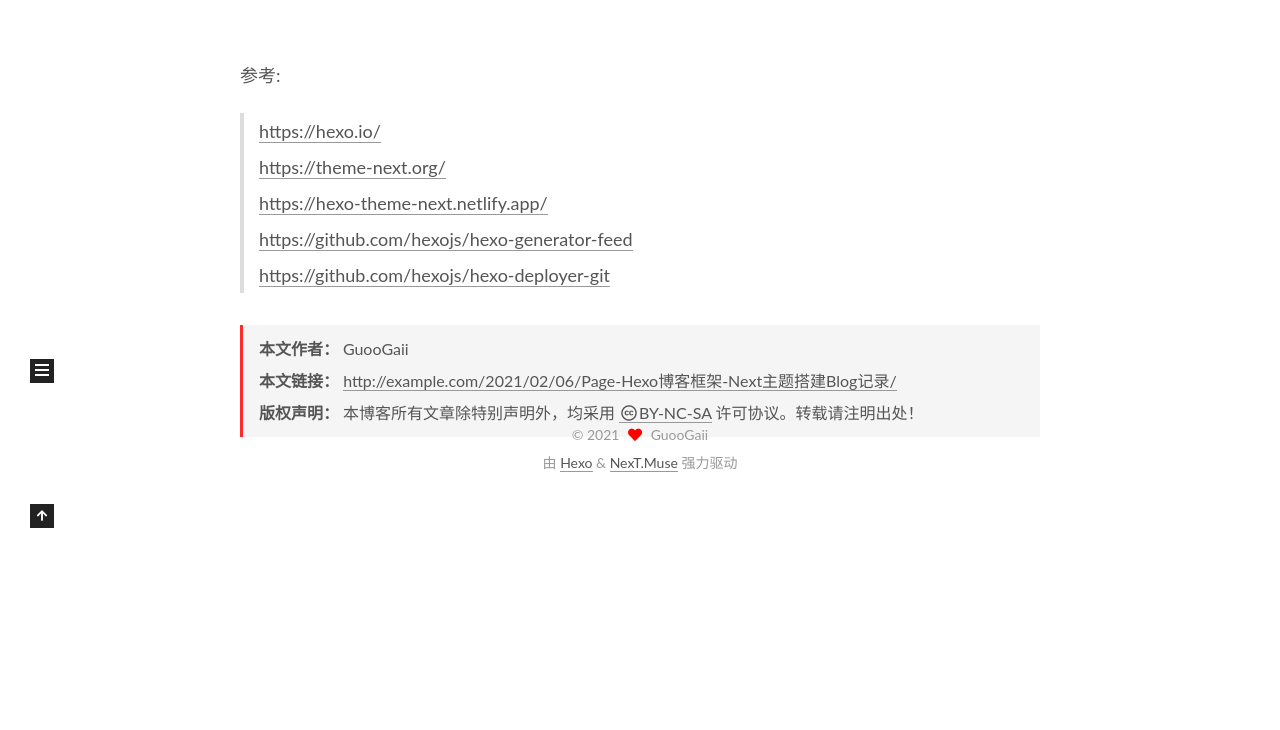
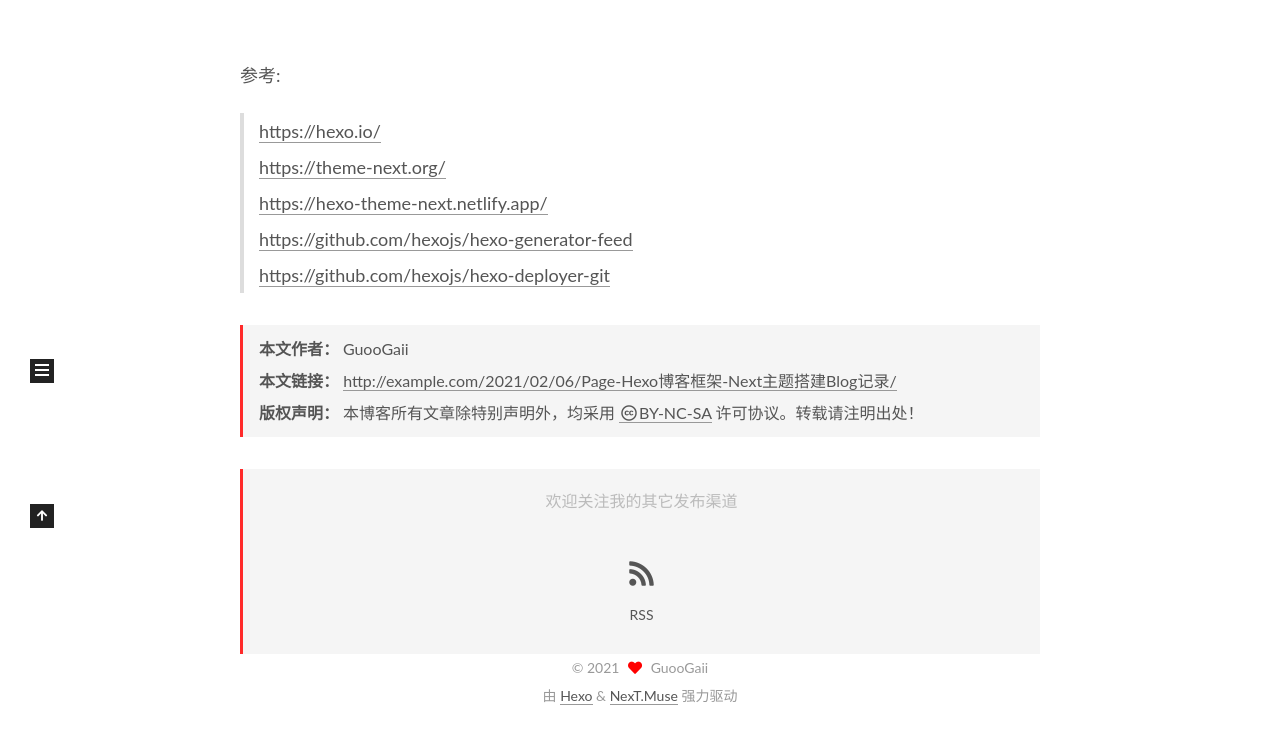
Before and after one commit to GuooGaii/GuooGaii.github.io, a plain HTML site: page 2021/02/06/Page-Hexo博客框架-Next主题搭建Blog记录/index.html in a window 1280 px wide. Shown: the part 372-1102 px from the top of the page. Before the commit the page ends 869 px from the top, so only its background shows below. Drawn offline with Linux system fonts and the light colour scheme.

Commit message:
Site updated: 2021-02-06 13:03:53

```diff
--- a/2021/02/06/Page-Hexo博客框架-Next主题搭建Blog记录/index.html
+++ b/2021/02/06/Page-Hexo博客框架-Next主题搭建Blog记录/index.html
@@ -217,6 +217,25 @@
 </div>
 
 
+
+  <div class="followme">
+    <p>欢迎关注我的其它发布渠道</p>
+
+    <div class="social-list">
+
+        <div class="social-item">
+          <a target="_blank" class="social-link" href="http://www.guoogaii.com/atom.xml">
+            <span class="icon">
+              <i class="fa fa-rss"></i>
+            </span>
+
+            <span class="label">RSS</span>
+          </a>
+        </div>
+    </div>
+  </div>
+
+
       <footer class="post-footer">
 
 
--- a/css/main.css
+++ b/css/main.css
@@ -1196,7 +1196,7 @@ pre .javascript .function {
 }
 .links-of-author a::before,
 .links-of-author span.exturl::before {
-  background: #0a6bd2;
+  background: #1f339e;
   border-radius: 50%;
   content: ' ';
   display: inline-block;
@@ -1997,6 +1997,44 @@ pre .javascript .function {
   margin: 2em 0 0;
   padding: 0.5em 1em;
 }
+.followme {
+  align-items: center;
+  background: var(--card-bg-color);
+  border-left: 3px solid #ff2a2a;
+  color: #bbb;
+  margin: 2em 0 1em 0;
+  padding: 1em 1.5em;
+  display: flex;
+  flex-direction: column;
+  justify-content: center;
+}
+.followme .social-list {
+  align-items: center;
+  display: flex;
+  flex-wrap: wrap;
+}
+.followme .social-list .social-item {
+  margin: 0.5em 2em;
+}
+@media (max-width: 991px) {
+  .followme .social-list .social-item {
+    margin: 0.5em 0.75em;
+  }
+}
+.followme .social-list .social-link {
+  border: 0;
+  display: inline-block;
+  text-align: center;
+}
+.followme .social-list .social-link .icon {
+  font-size: 1.75em;
+  height: 1.75em;
+  width: 1.75em;
+}
+.followme .social-list .social-link .label {
+  display: block;
+  font-size: 14px;
+}
 .category-all-page .category-all-title {
   text-align: center;
 }
```
